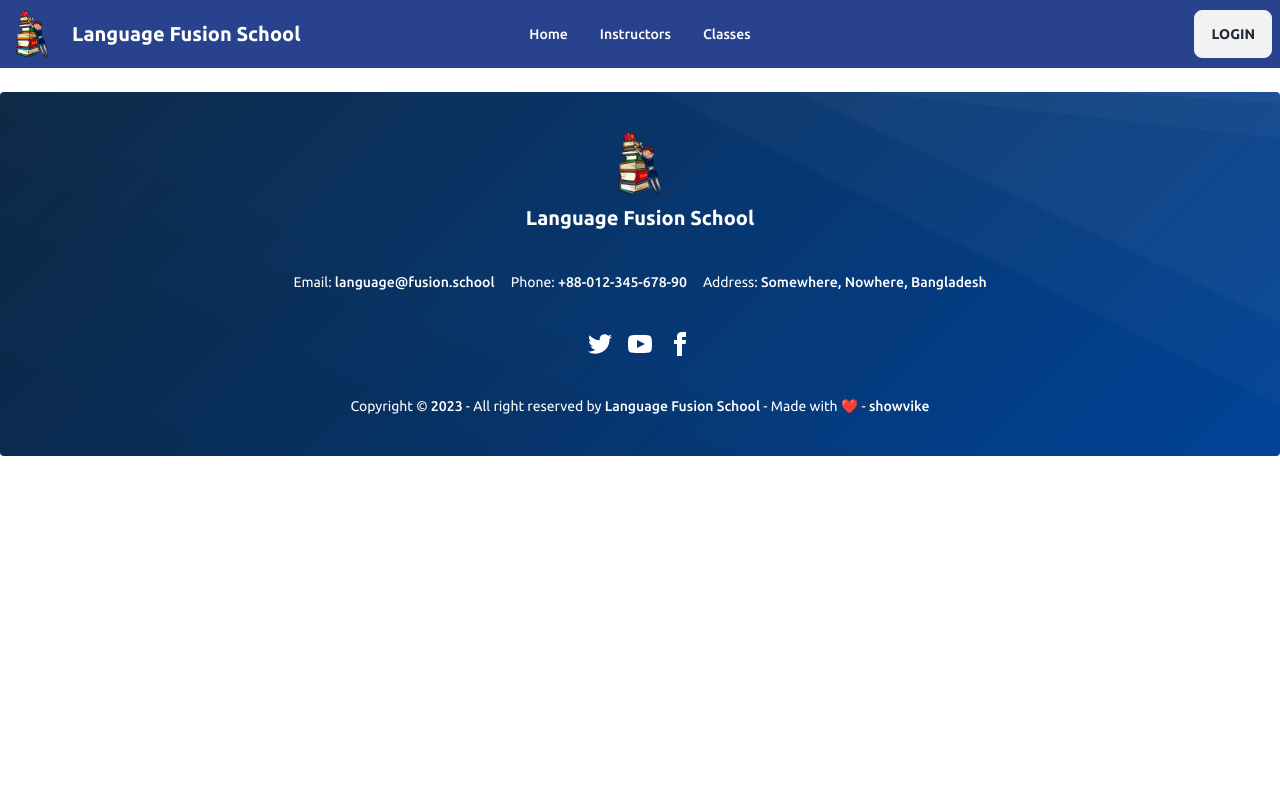
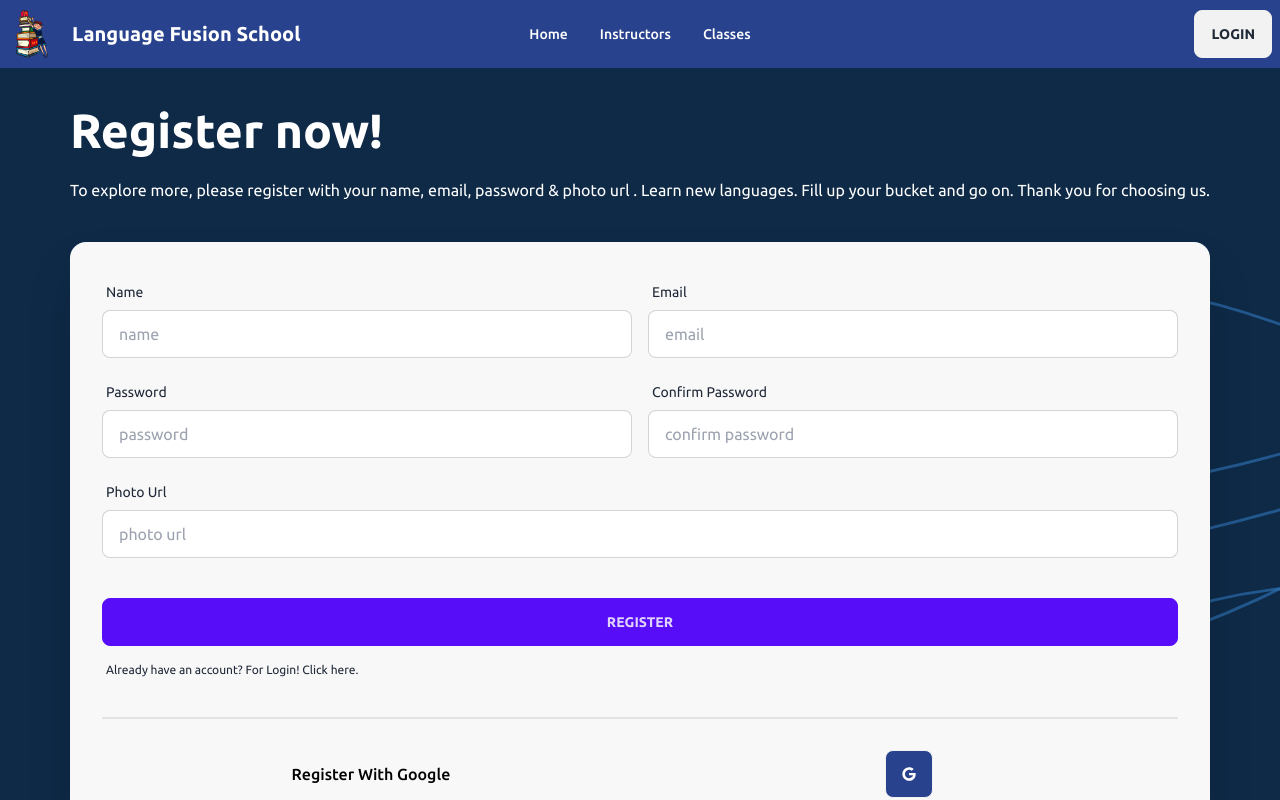
Before and after one commit to showvike/language-fusion-school-client, a React (Vite) app: page /registration in a window 1280 px wide. Shown: the top 800 px of the page. Built offline with nearby package versions, Linux system fonts and the light colour scheme; no server answers.

Commit message:
login tested and registration done

```diff
--- a/index.html
+++ b/index.html
@@ -4,7 +4,7 @@
     <meta charset="UTF-8" />
     <link rel="icon" type="image/svg+xml" href="/logo.svg" />
     <meta name="viewport" content="width=device-width, initial-scale=1.0" />
-    <title>Language Fusion School/</title>
+    <title>Language Fusion School</title>
     <!-- google fonts -->
     <link rel="preconnect" href="https://fonts.googleapis.com" />
     <link rel="preconnect" href="https://fonts.gstatic.com" crossorigin />
--- a/package.json
+++ b/package.json
@@ -18,7 +18,8 @@
     "react-hook-form": "^7.44.3",
     "react-icons": "^4.9.0",
     "react-router-dom": "^6.12.1",
-    "sort-by": "^1.2.0"
+    "sort-by": "^1.2.0",
+    "sweetalert2": "^11.7.12"
   },
   "devDependencies": {
     "@types/react": "^18.0.37",
--- a/src/pages/login/Login/Login.jsx
+++ b/src/pages/login/Login/Login.jsx
@@ -1,7 +1,8 @@
 import { useState } from "react";
 import { useForm } from "react-hook-form";
 import { FaRegEye, FaRegEyeSlash } from "react-icons/fa";
-import { Link } from "react-router-dom";
+import { Link, useLocation, useNavigate } from "react-router-dom";
+import Swal from "sweetalert2";
 import useAuth from "../../../hooks/useAuth";
 import SocialLogin from "../../shared/SocialLogin/SocialLogin";
 
@@ -14,6 +15,15 @@ const Login = () => {
     formState: { errors },
   } = useForm();
   const { logIn } = useAuth();
+  const location = useLocation();
+  const navigate = useNavigate();
+
+  const from = location.state?.from?.pathname || "/";
+
+  const handleEye = (event) => {
+    event.preventDefault();
+    setType(!type);
+  };
 
   const onSubmit = (data) => {
     console.log(data);
@@ -21,6 +31,14 @@ const Login = () => {
       .then((result) => {
         const user = result.user;
         console.log(user);
+        Swal.fire({
+          position: "top-end",
+          icon: "success",
+          title: "Login successful",
+          showConfirmButton: false,
+          timer: 1500,
+        });
+        navigate(from, { replace: true });
       })
       .catch((error) => {
         const message = error.message;
@@ -52,12 +70,12 @@ const Login = () => {
                   className="input input-bordered"
                   {...register("email", { required: true })}
                 />
-              </div>
                 {errors.email?.type === "required" && (
                   <p className="text-red-400">
                     <small>please enter a valid email</small>
                   </p>
                 )}
+              </div>
               <div className="form-control relative">
                 <label className="label">
                   <span className="label-text">Password</span>
@@ -69,7 +87,7 @@ const Login = () => {
                   {...register("password", { required: true })}
                 />
                 <button
-                  onClick={() => setType(!type)}
+                  onClick={handleEye}
                   className="absolute bottom-4 right-4"
                 >
                   {type ? <FaRegEye /> : <FaRegEyeSlash />}
@@ -86,12 +104,12 @@ const Login = () => {
                   type="submit"
                   value="Login"
                 />
-              </div>
                 {error && (
                   <p className="text-red-400">
                     <small>{error}</small>
                   </p>
                 )}
+              </div>
             </form>
             <label className="label">
               <Link
@@ -101,7 +119,7 @@ const Login = () => {
                 New here? Create an account! Click here.
               </Link>
             </label>
-            <SocialLogin />
+            <SocialLogin page="Login" />
           </div>
         </div>
       </div>
--- a/src/pages/registration/Registration/Registration.jsx
+++ b/src/pages/registration/Registration/Registration.jsx
@@ -1,7 +1,197 @@
+import { useForm } from "react-hook-form";
+import { Link, useNavigate } from "react-router-dom";
+import Swal from "sweetalert2";
+import useAuth from "../../../hooks/useAuth";
+import SocialLogin from "../../shared/SocialLogin/SocialLogin";
+
 const Registration = () => {
+  const {
+    register,
+    handleSubmit,
+    formState: { errors },
+  } = useForm();
+  const { signUp, userUpdate } = useAuth();
+  const navigate = useNavigate();
+
+  const onSubmit = (data) => {
+    console.log(data);
+    signUp(data.email, data.password)
+      .then((result) => {
+        const user = result.user;
+        console.log(user);
+        userUpdate(data.name, data.photo_url)
+          .then(() => {
+            console.log("user updated successfully");
+            Swal.fire({
+              position: "top-end",
+              icon: "success",
+              title: "Registration successful",
+              showConfirmButton: false,
+              timer: 1500,
+            });
+            navigate("/");
+            navigate(0);
+          })
+          .catch((error) => {
+            const message = error.message;
+            console.log(message);
+          });
+      })
+      .catch((error) => {
+        const message = error.message;
+        console.log(message);
+      });
+  };
+
   return (
-    <div>
-      <h1>this is registration</h1>
+    <div className="hero min-h-screen bg-login-texture bg-no-repeat bg-cover">
+      <div className="hero-content flex-col">
+        <div className="text-center lg:text-left">
+          <h1 className="text-5xl font-bold">Register now!</h1>
+          <p className="py-6">
+            To explore more, please register with your name, email, password &
+            photo url . Learn new languages. Fill up your bucket and go on.
+            Thank you for choosing us.
+          </p>
+        </div>
+        <div className="card flex-shrink-0 w-full shadow-2xl bg-light-steel-blue">
+          <div className="card-body text-black">
+            <form
+              onSubmit={handleSubmit(onSubmit)}
+              className="grid grid-cols-2 gap-4"
+            >
+              <div className="form-control">
+                <label className="label">
+                  <span className="label-text">Name</span>
+                </label>
+                <input
+                  type="text"
+                  placeholder="name"
+                  className="input input-bordered"
+                  {...register("name", { required: true })}
+                />
+                {errors.name?.type === "required" && (
+                  <p className="text-red-400">
+                    <small>please enter a valid name</small>
+                  </p>
+                )}
+              </div>
+              <div className="form-control">
+                <label className="label">
+                  <span className="label-text">Email</span>
+                </label>
+                <input
+                  type="email"
+                  placeholder="email"
+                  className="input input-bordered"
+                  {...register("email", { required: true })}
+                />
+                {errors.email?.type === "required" && (
+                  <p className="text-red-400">
+                    <small>please enter a valid email</small>
+                  </p>
+                )}
+              </div>
+              <div className="form-control relative">
+                <label className="label">
+                  <span className="label-text">Password</span>
+                </label>
+                <input
+                  type="password"
+                  placeholder="password"
+                  className="input input-bordered"
+                  {...register("password", {
+                    required: true,
+                    minLength: 6,
+                    pattern: /^(?=.*[A-Z])(?=.*[\W_]).+$/,
+                  })}
+                />
+                {errors.password?.type === "required" && (
+                  <p className="text-red-400">
+                    <small>please enter a valid password</small>
+                  </p>
+                )}
+                {errors.password?.type === "minLength" && (
+                  <p className="text-red-400">
+                    <small>password must be six or more character long</small>
+                  </p>
+                )}
+                {errors.password?.type === "pattern" && (
+                  <p className="text-red-400">
+                    <small>
+                      password must have one uppercase and special character
+                    </small>
+                  </p>
+                )}
+              </div>
+              <div className="form-control relative">
+                <label className="label">
+                  <span className="label-text">Confirm Password</span>
+                </label>
+                <input
+                  type="password"
+                  placeholder="confirm password"
+                  className="input input-bordered"
+                  {...register("confirm_password", {
+                    required: true,
+                    minLength: 6,
+                    pattern: /^(?=.*[A-Z])(?=.*[\W_]).+$/,
+                  })}
+                />
+                {errors.confirm_password?.type === "required" && (
+                  <p className="text-red-400">
+                    <small>please enter a valid confirm password</small>
+                  </p>
+                )}
+                {errors.confirm_password?.type === "minLength" && (
+                  <p className="text-red-400">
+                    <small>
+                      confirm password must be six or more character long
+                    </small>
+                  </p>
+                )}
+                {errors.confirm_password?.type === "pattern" && (
+                  <p className="text-red-400">
+                    <small>
+                      confirm password must have one uppercase and special
+                      character
+                    </small>
+                  </p>
+                )}
+              </div>
+              <div className="form-control col-span-2">
+                <label className="label">
+                  <span className="label-text">Photo Url</span>
+                </label>
+                <input
+                  type="text"
+                  placeholder="photo url"
+                  className="input input-bordered"
+                  {...register("photo_url", { required: true })}
+                />
+                {errors.photo_url?.type === "required" && (
+                  <p className="text-red-400">
+                    <small>please enter a valid photo url</small>
+                  </p>
+                )}
+              </div>
+              <div className="form-control mt-6 col-span-2">
+                <input
+                  className="btn btn-primary"
+                  type="submit"
+                  value="Register"
+                />
+              </div>
+            </form>
+            <label className="label">
+              <Link to="/login" className="label-text-alt link link-hover">
+                Already have an account? For Login! Click here.
+              </Link>
+            </label>
+            <SocialLogin page="Register" />
+          </div>
+        </div>
+      </div>
     </div>
   );
 };
--- a/src/pages/shared/Nav/Nav.jsx
+++ b/src/pages/shared/Nav/Nav.jsx
@@ -85,7 +85,7 @@ const Nav = () => {
           >
             <button onClick={handleLogOut}>
               <img
-                className="w-12 h-12 rounded-full"
+                className="w-12 h-12 rounded-full object-cover"
                 src={user.photoURL || defaultUserImage}
               />
             </button>
--- a/src/pages/shared/SocialLogin/SocialLogin.jsx
+++ b/src/pages/shared/SocialLogin/SocialLogin.jsx
@@ -1,14 +1,28 @@
 import { FaGoogle } from "react-icons/fa";
+import { useLocation, useNavigate } from "react-router-dom";
+import Swal from "sweetalert2";
 import useAuth from "../../../hooks/useAuth";
 
-const SocialLogin = () => {
+const SocialLogin = ({ page }) => {
   const { googleLogin } = useAuth();
+  const location = useLocation();
+  const navigate = useNavigate();
+
+  const from = location.state?.from?.pathname || "/";
 
   const handleGoogleLogin = () => {
     googleLogin()
       .then((result) => {
         const user = result.user;
         console.log(user);
+        Swal.fire({
+          position: "top-end",
+          icon: "success",
+          title: `${page} successful`,
+          showConfirmButton: false,
+          timer: 1500,
+        });
+        navigate(from, { replace: true });
       })
       .catch((error) => {
         const message = error.message;
@@ -20,7 +34,7 @@ const SocialLogin = () => {
     <>
       <div className="divider"></div>
       <div className="grid grid-cols-2 items-center justify-items-center">
-        <p className="font-medium">Login With Google</p>
+        <p className="font-medium">{page} With Google</p>
         <button
           onClick={handleGoogleLogin}
           className="btn btn-square bg-neon-blue text-white hover:text-black"
```
Also changed, not shown: 1 other file (tests, documents, lock files or other folders). Lines whose indentation alone changed are shown as unchanged.
